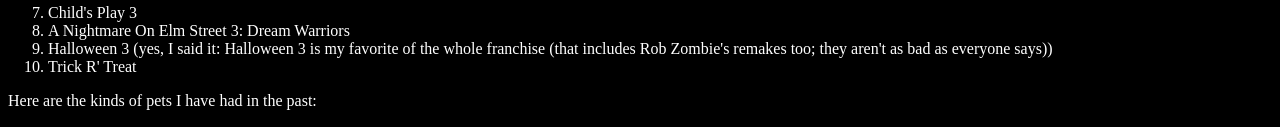
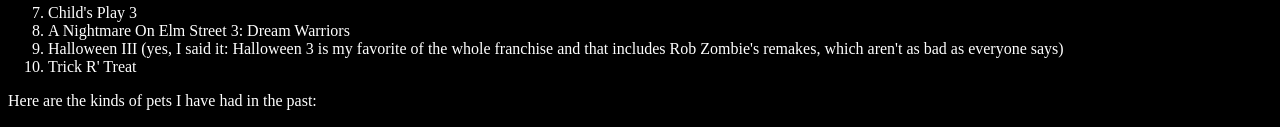
Before and after one commit to LailaY05/csp2021, a plain HTML site: page index.html in a window 1280 px wide. Shown: the part 303-430 px from the top of the page. Drawn offline with Linux system fonts and the light colour scheme.

Commit message:
Update index.html

```diff
--- a/index.html
+++ b/index.html
@@ -16,7 +16,7 @@
       <li style="color:white">Crimson Peak</li>
       <li style="color:white">Child's Play 3</li>
       <li style="color:white">A Nightmare On Elm Street 3: Dream Warriors</li>
-      <li style="color:white">Halloween 3 (yes, I said it: Halloween 3 is my favorite of the whole franchise (that includes Rob Zombie's remakes too; they aren't as bad as everyone says))</li>
+      <li style="color:white">Halloween III (yes, I said it: Halloween 3 is my favorite of the whole franchise and that includes Rob Zombie's remakes, which aren't as bad as everyone says)</li>
       <li style="Color:white">Trick R' Treat</li>
     </ol>
 
```
